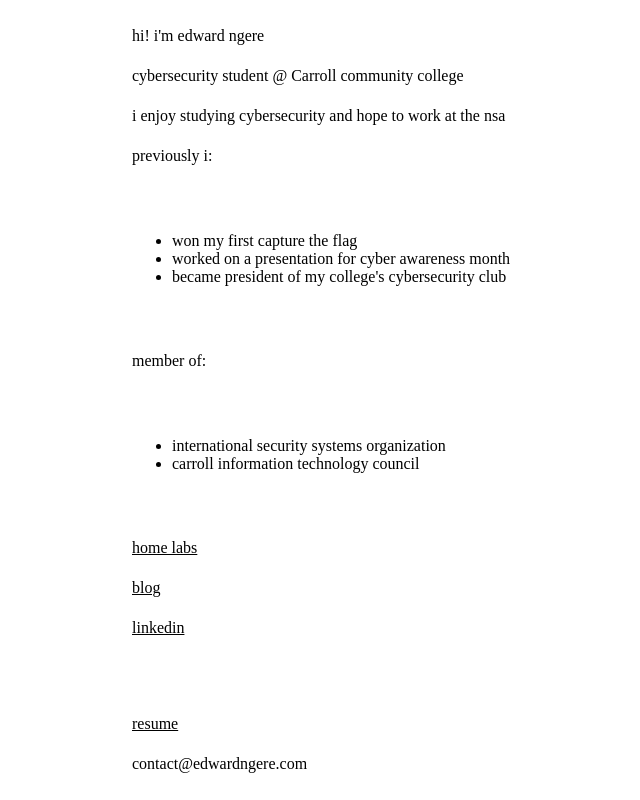
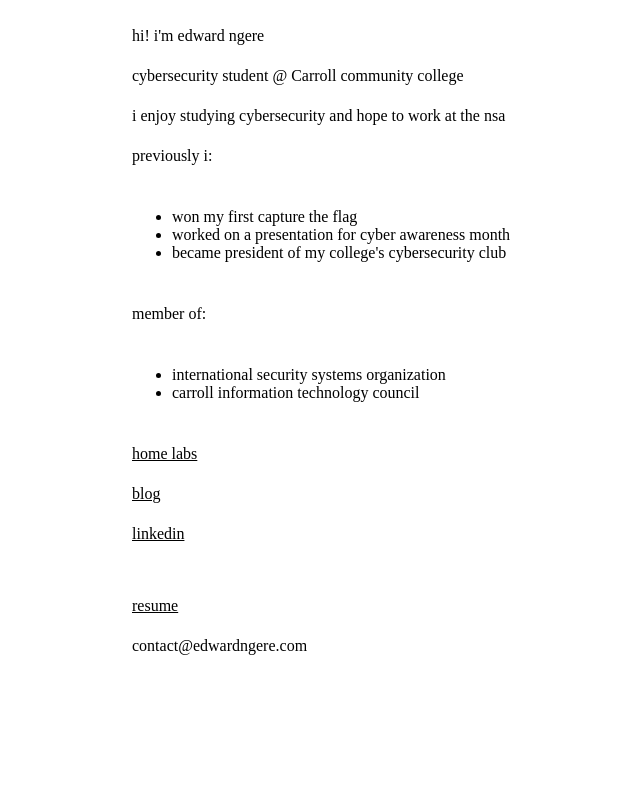
Before and after one commit to edwardungere/edwardungere.github.io, a plain HTML site: page index.html in a window 1280 px wide. Shown: the whole page, without its empty margins (348-988 px from the left). Drawn offline with Linux system fonts and the light colour scheme.

Commit message:
width and height

```diff
--- a/styles.css
+++ b/styles.css
@@ -7,7 +7,8 @@ body {
   flex-direction: column;
   justify-content: space-between;
   margin-left: 30em;
-  max-width: 768px;
+  max-width: 48em;
+  max-height: 37.5em;
 }
 
 p {
```
